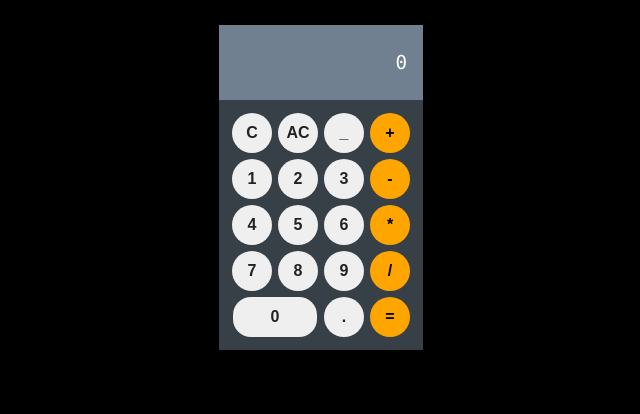
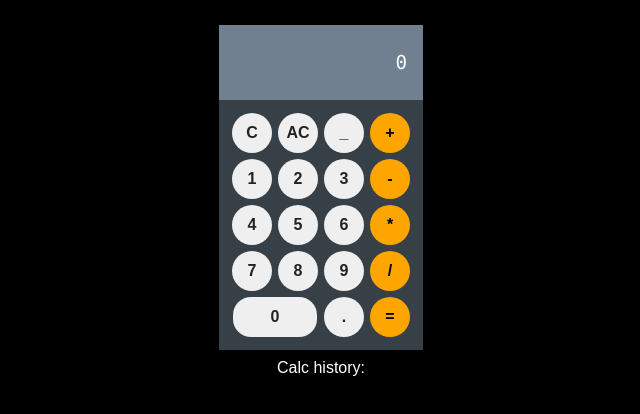
Before and after one commit to dlampa/rctcalc-redux, a React (Create React App) app: page / in a window 1280 px wide. Shown: the top 414 px of the page, without its empty margins (319-959 px from the left). Built offline with nearby package versions, Linux system fonts and the light colour scheme.

Commit message:
Redux implementation complete. Calculation history shown on the same page

```diff
--- a/package.json
+++ b/package.json
@@ -11,7 +11,8 @@
     "react-dom": "^16.13.1",
     "react-redux": "^7.2.1",
     "react-router-dom": "^5.2.0",
-    "react-scripts": "3.4.1"
+    "react-scripts": "3.4.1",
+    "redux": "^4.0.5"
   },
   "scripts": {
     "start": "react-scripts start",
--- a/src/App.css
+++ b/src/App.css
@@ -19,6 +19,23 @@ button:hover {
   background-color: black;
   color: white;
   transition: all 0.5s ease-in;
+}
+
+#calcHistory {
+  grid-row: 4 / 5;
+  grid-column: 2 / 3;
+  margin: 10px 0;
+  color: white;
+}
+
+#calcHistory ul {
+  margin: 10px 0;
+  font-size: smaller;
+  list-style: decimal;
+}
+
+#calcHistory ul li {
+  margin: 3px 0;
 }
 
 .btnOpers {
--- a/src/App.js
+++ b/src/App.js
@@ -1,6 +1,8 @@
 import React from 'react';
 import './reset.css';
 import './App.css';
+import { connect } from 'react-redux';
+import addToCalcHistory from './actions';
 import CalcButton from './CalcButton';
 
 
@@ -12,7 +14,9 @@ class App extends React.Component
   constructor(props) {
     super(props);
 
+    // Local state will stay
     this.state = {
+      calcId: "",
       calcInput: "0",
       firstNumber: "",
       secondNumber: "",
@@ -48,6 +52,9 @@ class App extends React.Component
     // Round to
     // https://stackoverflow.com/a/12830454/12802214
     calcResult = Math.round((calcResult + Number.EPSILON) * 1000000000) / 1000000000;
+
+    // Push calculation to history
+    this.props.dispatch(addToCalcHistory(`${this.state.firstNumber.toString()} ${this.state.calcOper} ${this.state.secondNumber.toString()} = ${calcResult.toString()}`));
 
     this.setState({
       calcInput: calcResult,
@@ -211,9 +218,9 @@ class App extends React.Component
     // Needs key added to the .map method to prevent errors
     return (
       <>
-      <div id="calcDisplay">
-          <input type="text" id="calcOutput" value={this.state.calcInput} readOnly={true} />
-      </div>
+        <div id="calcDisplay">
+            <input type="text" id="calcOutput" value={this.state.calcInput} readOnly={true} />
+        </div>
         <div id="calcControls">
           {numChars.map((numChar, index) => <CalcButton key={index} renderVal={numChar} className="btnNumbers" onClick={this.onInput} />)}
           {opChars.map((opChar, index) => <CalcButton key={index} renderVal={opChar} className="btnOpers" onClick={this.onInput} />)}
@@ -221,12 +228,18 @@ class App extends React.Component
           {<CalcButton renderVal="C" className="btnCalcFunc" onClick={this.onInput} />}
           {<CalcButton renderVal="_" className="btnCalcFunc" onClick={this.onInput} />}
           {<CalcButton renderVal="AC" className="btnCalcFunc" onClick={this.onInput} />}
-
-      </div>
+        </div>
+        <div id="calcHistory">
+          {/* Temporarily display the history until we set up React Router */}
+          <h3>Calc history:</h3>
+          <ul> {this.props.calcHistory.map((calcHistoryItem, index) => <li>{calcHistoryItem}</li>)} </ul>
+        </div>
       </>
     );
   }
 
 }
 
-export default App;
+export default connect(
+  state => { return { calcHistory: state }}
+)(App);
--- a/src/index.js
+++ b/src/index.js
@@ -1,12 +1,39 @@
 import React from 'react';
+// import ReactDOM from 'react-dom';
+
+// Ref: https://redux.js.org/basics/usage-with-react/
 import ReactDOM from 'react-dom';
+import render from 'react-dom';
 import './index.css';
+
+// Redux
+import { createStore } from 'redux';
+import calcHistoryReducer from './reducers';
+import { Provider } from 'react-redux';
+
 import App from './App';
+
+const store = createStore(
+  calcHistoryReducer,
+  window.__REDUX_DEVTOOLS_EXTENSION__ && window.__REDUX_DEVTOOLS_EXTENSION__() // For redux devtools
+);
+
+// Provider wants a function
+const Root = (store) => (
+  <Provider store={store.store}>
+    <App />
+  </Provider>
+);
+
+// render(
+//   <Root store={store} />,
+//   document.getElementById("root")
+// );
 
 
 ReactDOM.render(
   <React.StrictMode>
-    <App onKeyDown={(event) => console.log(event)} />
+    <App store={store} />
   </React.StrictMode>,
   document.getElementById('root')
 );
--- a/src/reducers/index.js
+++ b/src/reducers/index.js
@@ -4,7 +4,7 @@ const calcHistoryReducer = (state = [], action) => {
     switch (action.type) {
         case "ADD_CALC_HISTORY":
             // Copy old array into a new one
-            const updatedState = [...slice]; // Copy old array into a new one
+            const updatedState = [...state]; // Copy old array into a new one
             updatedState.push(action.payload);
             return updatedState;
         // Return state if no action.type is specified.
```
Also changed, not shown: 1 other file (tests, documents, lock files or other folders).
